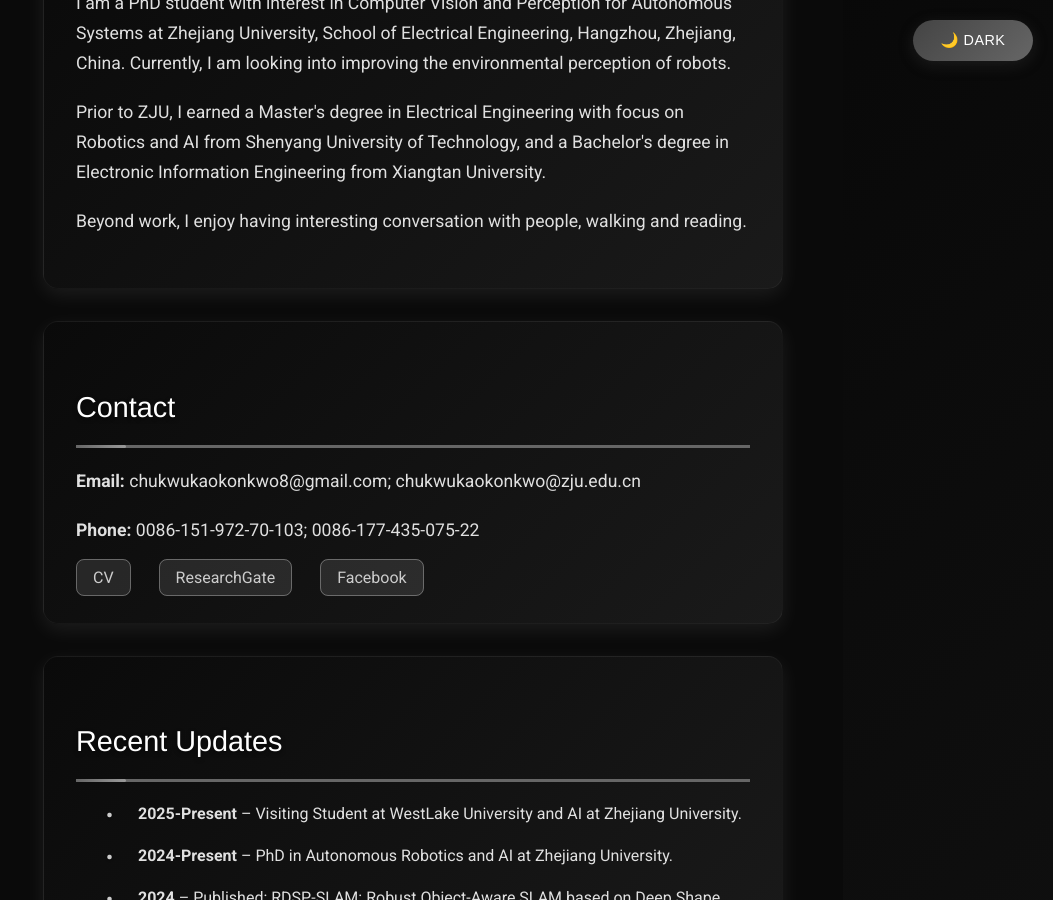
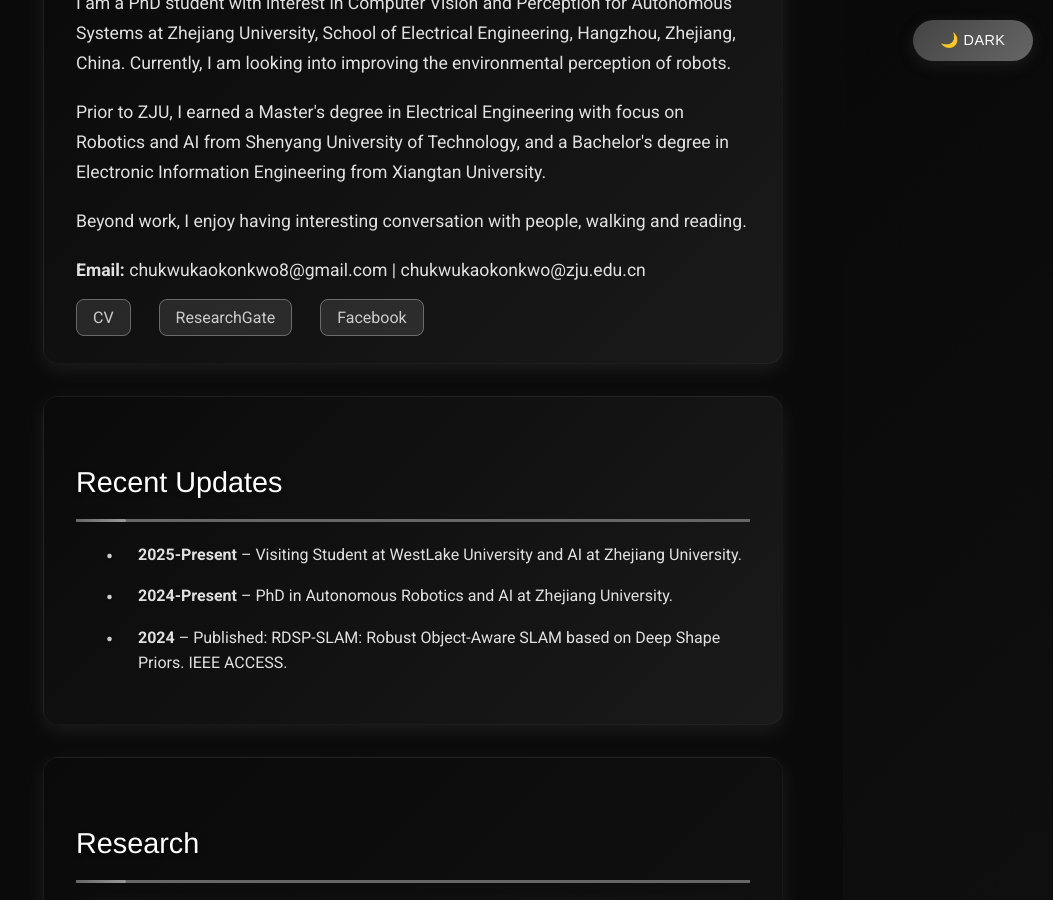
Before and after one commit to MosesChuka/MosesChuka.github.io, a Jekyll site: the page built from index.md, in a window 1280 px wide and 900 px high, scrolled down 532 px. Shown: the whole window, without its empty margins (227-1280 px from the left). Built offline with Jekyll 4.4.1, drawn with Linux system fonts in a browser that asks for light colours; our own code applies the rules of GitHub Pages for plain Markdown files.

Commit message:
Updated contact section

```diff
--- a/index.md
+++ b/index.md
@@ -22,19 +22,16 @@ description: Moses Chukwuka's website
 <p>Prior to ZJU, I earned a Master's degree in Electrical Engineering with focus on Robotics and AI from Shenyang University of Technology, and a Bachelor's degree in Electronic Information Engineering from Xiangtan University.</p>
 <p>Beyond work, I enjoy having interesting conversation with people, walking and reading.</p>
 
+<p><strong>Email:</strong> chukwukaokonkwo8@gmail.com | chukwukaokonkwo@zju.edu.cn</p>
+<div style='align-items: center; display:block;' class="links">
+    <a href="/static/Okonkwo%20Moses%20Chukwuka%20ZJU-CV.pdf">CV</a>
+    <a href="https://www.researchgate.net/profile/Moses-Okonkwo">ResearchGate</a>
+    <a href="https://www.facebook.com/Chukwuka.0konkwo1">Facebook</a>
+</div>
+
 </section>
 
-<section class="contact">
-<h2>Contact</h2>
-<p><strong>Email:</strong> chukwukaokonkwo8@gmail.com; chukwukaokonkwo@zju.edu.cn</p>
-<p><strong>Phone:</strong> 0086-151-972-70-103; 0086-177-435-075-22</p>
-<div class="links">
-<a href="/static/Okonkwo%20Moses%20Chukwuka%20ZJU-CV.pdf">CV</a>
-<a href="https://www.researchgate.net/profile/Moses-Okonkwo">ResearchGate</a>
-<a href="https://www.facebook.com/Chukwuka.0konkwo1">Facebook</a>
 
-</div>
-</section>
 
 <section class="updates">
 <h2>Recent Updates</h2>
```
